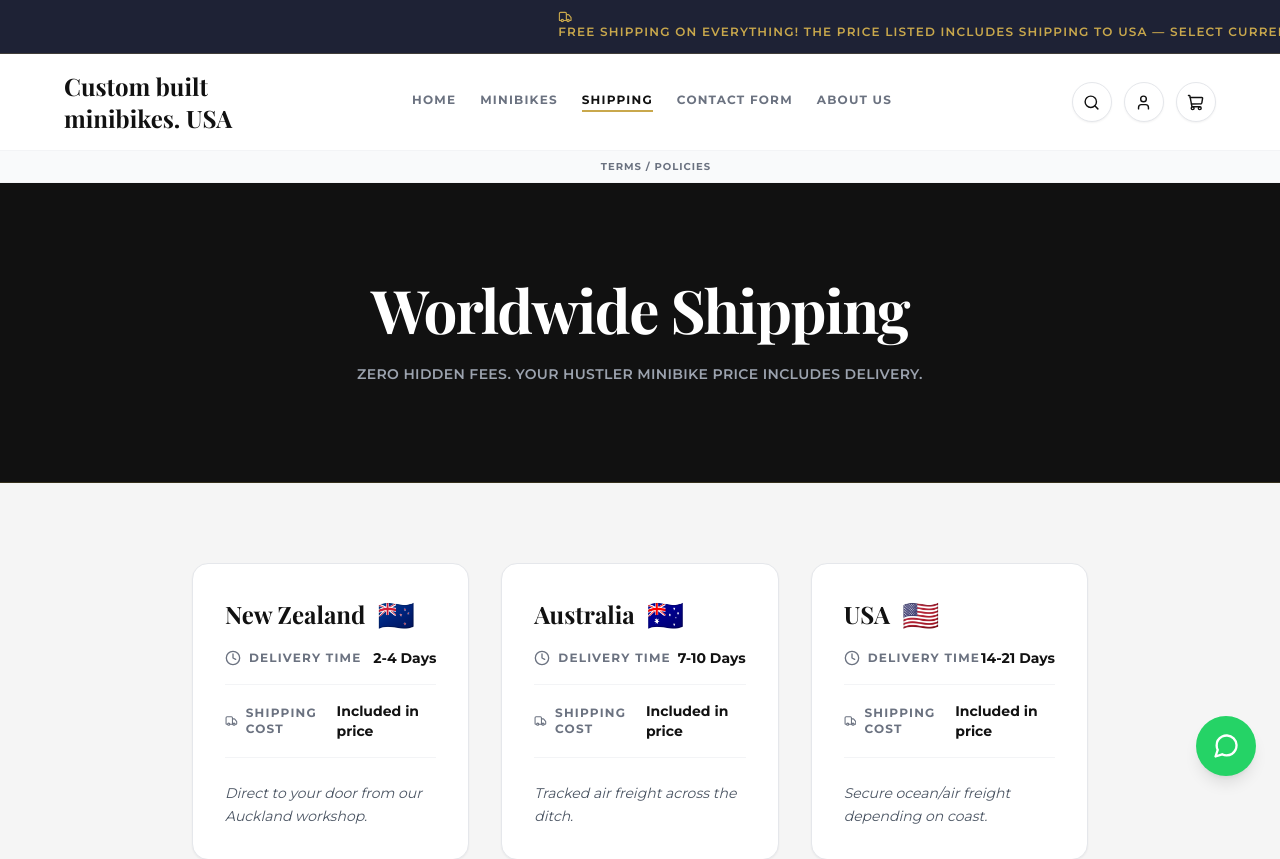
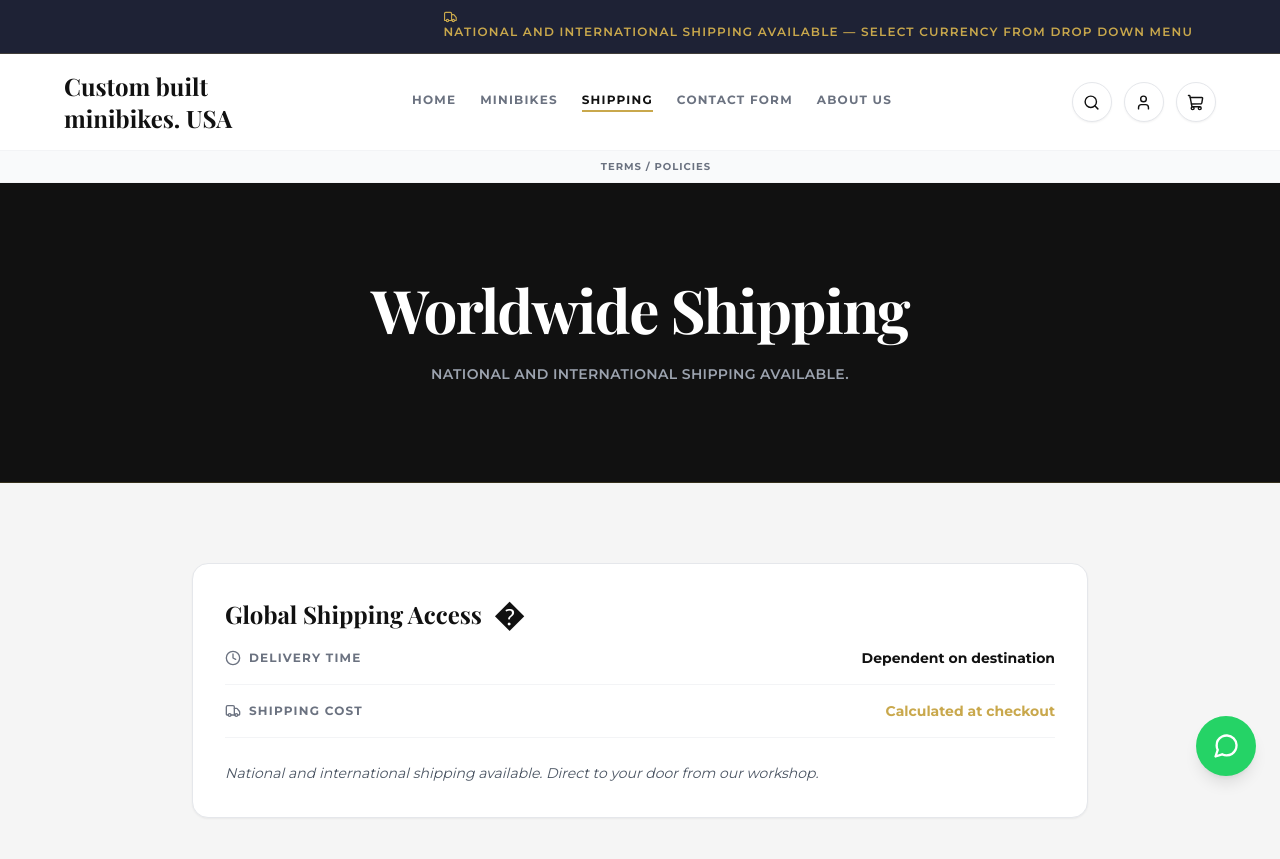
Before and after one commit to johnbrindi/minibikes, a Next.js app: page /shipping in a window 1280 px wide. Shown: the top 859 px of the page. Built offline with nearby package versions, Linux system fonts and the light colour scheme; a web font is replaced by a local one.

Commit message:
fixing stuffs

```diff
--- a/app/minibikes/[id]/page.tsx
+++ b/app/minibikes/[id]/page.tsx
@@ -109,11 +109,10 @@
                   <button
                     key={idx}
                     onClick={() => setActiveImage(img)}
-                    className={`w-16 h-16 md:w-20 md:h-20 flex-shrink-0 rounded-lg overflow-hidden border-2 transition-all duration-200 ${
-                      activeImage === img
+                    className={`w-16 h-16 md:w-20 md:h-20 flex-shrink-0 rounded-lg overflow-hidden border-2 transition-all duration-200 ${activeImage === img
                         ? 'border-[#c9a84c] shadow-md scale-105'
                         : 'border-transparent hover:border-gray-300'
-                    }`}
+                      }`}
                     aria-label={`View image ${idx + 1}`}
                   >
                     <img src={img} alt={`View ${idx + 1}`} className="w-full h-full object-cover" />
@@ -134,14 +133,14 @@
               ${bike.price.toLocaleString('en-US', { minimumFractionDigits: 2, maximumFractionDigits: 2 })}
             </p>
             <p className="text-[10px] text-gray-400 mb-7 uppercase tracking-widest font-bold">
-              Includes shipping to USA &amp; Australia
+              National and international shipping available
             </p>
 
             {/* Info Badges */}
             <div className="flex flex-col gap-3 mb-8 p-5 bg-white rounded-xl border border-gray-100 shadow-sm">
               <div className="flex items-center gap-3 text-sm">
                 <CheckCircle className="text-green-500 w-5 h-5 flex-shrink-0" />
-                <span className="text-gray-700 font-medium">Free worldwide shipping included</span>
+                <span className="text-gray-700 font-medium">National and international shipping available</span>
               </div>
               <div className="flex items-center gap-3 text-sm">
                 <AlertTriangle className="text-amber-500 w-5 h-5 flex-shrink-0" />
@@ -149,7 +148,7 @@
               </div>
               <div className="flex items-center gap-3 text-sm">
                 <Truck className="text-[#c9a84c] w-5 h-5 flex-shrink-0" />
-                <span className="text-gray-700 font-medium">Ships to USA or Australia</span>
+                <span className="text-gray-700 font-medium">Ships nationally and internationally</span>
               </div>
             </div>
 
@@ -185,7 +184,7 @@
             <div className="space-y-3 text-gray-600 text-sm leading-relaxed mb-8">
               <p>
                 Built to order in your choice of colour. 6 week approximate lead time on manufacture.
-                Shipping to USA or Australia is included in the purchase price for 1 bike.
+                National and international shipping available.
               </p>
               {bike.description && <p>{bike.description}</p>}
               <p>
@@ -231,7 +230,7 @@
                 </button>
                 {openAccordion === 'shipping' && (
                   <p className="pb-5 text-sm text-gray-500 leading-relaxed">
-                    Free shipping to USA and Australia is included. Estimated delivery after build is
+                    National and international shipping available. Estimated delivery after build is
                     2–3 weeks via express freight. Contact us for combined shipping rates on multiple bikes.
                   </p>
                 )}
--- a/app/minibikes/page.tsx
+++ b/app/minibikes/page.tsx
@@ -18,12 +18,12 @@
   }, []);
 
   const sortedBikes = [...bikes].sort((a, b) => {
-      if (sortOrder === 'asc') return a.price - b.price;
-      return b.price - a.price;
+    if (sortOrder === 'asc') return a.price - b.price;
+    return b.price - a.price;
   });
 
   const toggleSort = () => {
-      setSortOrder(prev => prev === 'asc' ? 'desc' : 'asc');
+    setSortOrder(prev => prev === 'asc' ? 'desc' : 'asc');
   };
 
   return (
@@ -59,7 +59,7 @@
         <div className="text-center max-w-3xl mx-auto mb-16">
           <p className="text-xl text-brand-black leading-relaxed">
             Our current range of Minibikes are all made to order in your choice of colour.<br />
-            Shipping is included to USA or Australia in the listed price.
+            National and international shipping available.
           </p>
         </div>
 
--- a/app/page.tsx
+++ b/app/page.tsx
@@ -117,9 +117,8 @@
             <button
               key={idx}
               onClick={() => setCurrentIdx(idx)}
-              className={`rounded-full transition-all duration-400 ${
-                currentIdx === idx ? 'w-6 h-2 bg-[#c9a84c]' : 'w-2 h-2 bg-white/40 hover:bg-white/70'
-              }`}
+              className={`rounded-full transition-all duration-400 ${currentIdx === idx ? 'w-6 h-2 bg-[#c9a84c]' : 'w-2 h-2 bg-white/40 hover:bg-white/70'
+                }`}
               aria-label={`Slide ${idx + 1}`}
             />
           ))}
@@ -137,7 +136,7 @@
           </h1>
 
           <p className="text-white/60 text-base md:text-lg max-w-md mb-14 leading-relaxed">
-            Hand-built to order in New Zealand. Free shipping to USA &amp; Australia.
+            Hand-built to order. National and international shipping available.
           </p>
 
           {/* ── CTA Buttons — highly visible ── */}
@@ -194,9 +193,9 @@
           <div className="grid grid-cols-1 sm:grid-cols-2 lg:grid-cols-4 gap-12 text-center lg:text-left">
             {[
               { Icon: Hammer, title: 'Handcrafted in NZ', desc: 'Every frame is welded and assembled by hand in our Auckland workshop.' },
-              { Icon: Zap,    title: 'Reliable Engines',  desc: 'Powered by durable 4-stroke engines built to run hard all weekend.' },
-              { Icon: Palette,title: 'Custom Colours',    desc: 'Choose your paint to match your personality or your business.' },
-              { Icon: Truck,  title: 'Free Shipping',     desc: 'Worldwide shipping included in the list price. No hidden fees at checkout.' },
+              { Icon: Zap, title: 'Reliable Engines', desc: 'Powered by durable 4-stroke engines built to run hard all weekend.' },
+              { Icon: Palette, title: 'Custom Colours', desc: 'Choose your paint to match your personality or your business.' },
+              { Icon: Truck, title: 'Global Shipping', desc: 'National and international shipping available. Shipping cost calculated at checkout.' },
             ].map(({ Icon, title, desc }) => (
               <div key={title} className="flex flex-col items-center lg:items-start gap-4">
                 <div className="w-12 h-12 rounded-xl bg-[#c9a84c]/10 flex items-center justify-center flex-shrink-0">
--- a/app/shipping/page.tsx
+++ b/app/shipping/page.tsx
@@ -6,69 +6,33 @@
       <section className="bg-[#111] text-white py-24 px-6 text-center border-b border-brand-gold/20">
         <h1 className="font-playfair text-5xl md:text-6xl font-bold mb-6 tracking-tight">Worldwide Shipping</h1>
         <p className="text-gray-400 max-w-2xl mx-auto font-semibold tracking-wide uppercase text-sm leading-relaxed">
-          Zero hidden fees. Your Hustler Minibike price includes delivery.
+          National and international shipping available.
         </p>
       </section>
 
       <section className="py-20 max-w-5xl mx-auto w-full px-6 md:px-10 lg:px-16 space-y-12">
         <div className="grid grid-cols-1 md:grid-cols-3 gap-8">
-          {/* New Zealand */}
-          <div className="border border-gray-200 p-8 rounded-2xl bg-white shadow-sm hover:border-brand-gold transition-colors duration-300">
+          {/* Global Shipping */}
+          <div className="border border-gray-200 p-8 rounded-2xl bg-white shadow-sm hover:border-brand-gold transition-colors duration-300 md:col-span-3">
             <h2 className="text-2xl font-playfair font-bold mb-4 flex items-center gap-3">
-              New Zealand <span className="text-3xl">🇳🇿</span>
+              Global Shipping Access <span className="text-3xl">�</span>
             </h2>
             <div className="space-y-4 text-sm">
               <div className="flex justify-between items-center pb-4 border-b border-gray-100">
-                <span className="text-gray-500 uppercase tracking-widest text-xs font-bold inline-flex items-center gap-2"><Clock size={16}/> Delivery Time</span>
-                <span className="font-bold">2-4 Days</span>
+                <span className="text-gray-500 uppercase tracking-widest text-xs font-bold inline-flex items-center gap-2"><Clock size={16} /> Delivery Time</span>
+                <span className="font-bold">Dependent on destination</span>
               </div>
               <div className="flex justify-between items-center pb-4 border-b border-gray-100">
-                <span className="text-gray-500 uppercase tracking-widest text-xs font-bold inline-flex items-center gap-2"><Truck size={16}/> Shipping Cost</span>
-                <span className="text-brand-green font-bold">Included in price</span>
+                <span className="text-gray-500 uppercase tracking-widest text-xs font-bold inline-flex items-center gap-2"><Truck size={16} /> Shipping Cost</span>
+                <span className="text-brand-gold font-bold">Calculated at checkout</span>
               </div>
-              <p className="text-gray-600 leading-relaxed italic text-sm pt-2">Direct to your door from our Auckland workshop.</p>
-            </div>
-          </div>
-
-          {/* Australia */}
-          <div className="border border-gray-200 p-8 rounded-2xl bg-white shadow-sm hover:border-brand-gold transition-colors duration-300">
-            <h2 className="text-2xl font-playfair font-bold mb-4 flex items-center gap-3">
-              Australia <span className="text-3xl">🇦🇺</span>
-            </h2>
-            <div className="space-y-4 text-sm">
-              <div className="flex justify-between items-center pb-4 border-b border-gray-100">
-                <span className="text-gray-500 uppercase tracking-widest text-xs font-bold inline-flex items-center gap-2"><Clock size={16}/> Delivery Time</span>
-                <span className="font-bold">7-10 Days</span>
-              </div>
-              <div className="flex justify-between items-center pb-4 border-b border-gray-100">
-                <span className="text-gray-500 uppercase tracking-widest text-xs font-bold inline-flex items-center gap-2"><Truck size={16}/> Shipping Cost</span>
-                <span className="text-brand-green font-bold">Included in price</span>
-              </div>
-              <p className="text-gray-600 leading-relaxed italic text-sm pt-2">Tracked air freight across the ditch.</p>
-            </div>
-          </div>
-
-          {/* USA */}
-          <div className="border border-gray-200 p-8 rounded-2xl bg-white shadow-sm hover:border-brand-gold transition-colors duration-300">
-            <h2 className="text-2xl font-playfair font-bold mb-4 flex items-center gap-3">
-              USA <span className="text-3xl">🇺🇸</span>
-            </h2>
-            <div className="space-y-4 text-sm">
-              <div className="flex justify-between items-center pb-4 border-b border-gray-100">
-                <span className="text-gray-500 uppercase tracking-widest text-xs font-bold inline-flex items-center gap-2"><Clock size={16}/> Delivery Time</span>
-                <span className="font-bold">14-21 Days</span>
-              </div>
-              <div className="flex justify-between items-center pb-4 border-b border-gray-100">
-                <span className="text-gray-500 uppercase tracking-widest text-xs font-bold inline-flex items-center gap-2"><Truck size={16}/> Shipping Cost</span>
-                <span className="text-brand-green font-bold">Included in price</span>
-              </div>
-              <p className="text-gray-600 leading-relaxed italic text-sm pt-2">Secure ocean/air freight depending on coast.</p>
+              <p className="text-gray-600 leading-relaxed italic text-sm pt-2">National and international shipping available. Direct to your door from our workshop.</p>
             </div>
           </div>
         </div>
 
         <div className="bg-brand-gray p-8 md:p-12 border-l-4 border-brand-gold shadow-sm rounded-r-xl">
-          <h3 className="font-playfair text-2xl font-bold mb-6 flex items-center gap-3"><Package className="text-brand-gold"/> What You Need To Know</h3>
+          <h3 className="font-playfair text-2xl font-bold mb-6 flex items-center gap-3"><Package className="text-brand-gold" /> What You Need To Know</h3>
           <ul className="space-y-3 text-gray-700 text-sm leading-relaxed list-disc pl-5">
             <li>All bikes are built to order. Lead times are typically 4–6 weeks before dispatch.</li>
             <li>Minibikes arrive 95% assembled. You only need to attach the handlebars and front wheel.</li>
--- a/app/terms/page.tsx
+++ b/app/terms/page.tsx
@@ -28,7 +28,7 @@
         <div className="pb-12 border-b border-gray-200">
           <h2 className="font-playfair text-3xl font-bold mb-6 text-brand-black">Payment Terms</h2>
           <div className="space-y-4 text-gray-600 leading-relaxed">
-            <p>We require a 100% upfront payment to begin your custom build. Due to international shipping constraints, the price listed at checkout is final and inclusive of shipping to our specified regions.</p>
+            <p>We require a 100% upfront payment to begin your custom build. National and international shipping available, shipping cost calculated at checkout.</p>
             <p>Import duties, local taxes, or customs clearance fees imposed by the destination country are the sole responsibility of the buyer and are not included in our pricing.</p>
           </div>
         </div>
--- a/components/Navbar.tsx
+++ b/components/Navbar.tsx
@@ -34,7 +34,7 @@
         <div className="animate-marquee flex items-center gap-3 text-xs font-semibold tracking-widest uppercase">
           <Truck size={14} className="flex-shrink-0 text-[#c9a84c]" />
           <span>
-            Free Shipping on everything! The price listed includes shipping to USA  — select currency from drop down menu
+            National and international shipping available — select currency from drop down menu
           </span>
         </div>
       </div>
--- a/mini.jsx
+++ b/mini.jsx
@@ -77,7 +77,7 @@
     }}>
       {/* Announcement bar */}
       <div style={{ background: "#1a1a1a", color: "#fff", textAlign: "center", padding: "10px 16px", fontSize: 13, letterSpacing: "0.02em" }}>
-        Free Shipping on everything! The price listed includes shipping to USA or Australia — select currency from drop down menu
+        National and international shipping available — select currency from drop down menu
       </div>
 
       <div style={{ maxWidth: 1280, margin: "0 auto", padding: "0 24px" }}>
```
